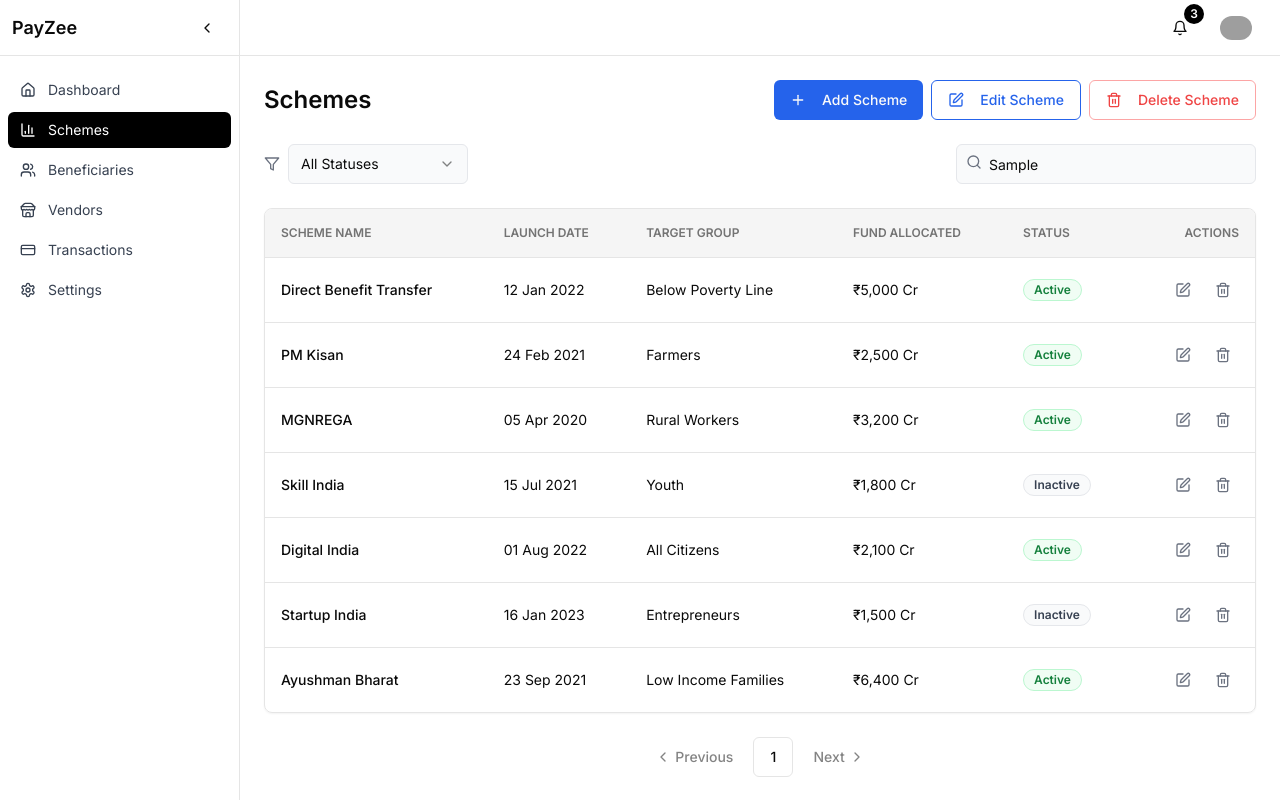
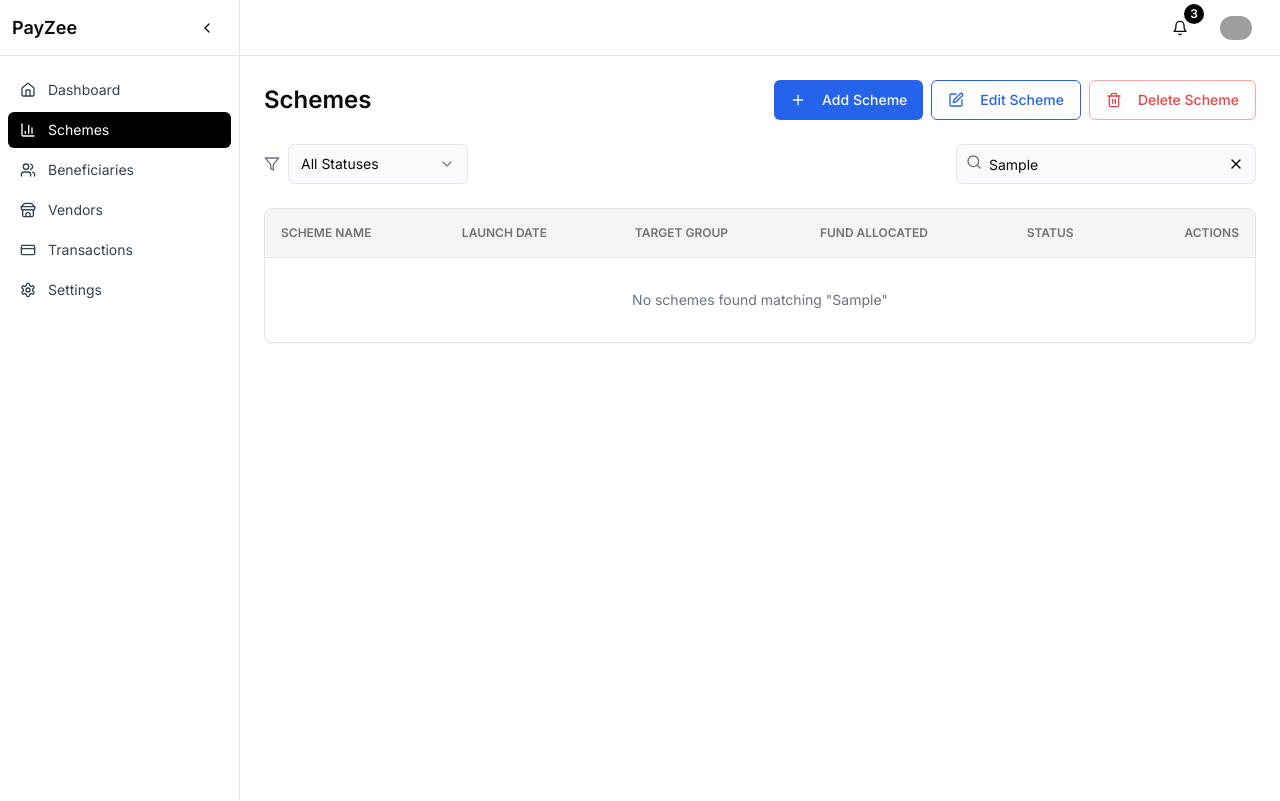
Before and after one commit to alfiyafatima09/payzee_website, a Next.js app: page /schemes in a window 1280 px wide. Both pictures are taken after typing "Sample" into the empty fields and a click on the button "Add Scheme". Built offline with nearby package versions, Linux system fonts and the light colour scheme; grey boxes are pictures that could not be loaded.

Commit message:
feat: add search to the

```diff
--- a/app/schemes/page.tsx
+++ b/app/schemes/page.tsx
@@ -53,6 +53,7 @@ export default function SchemesPage() {
   const [isCollapsed, setIsCollapsed] = useState(false)
   const [isMobileOpen, setIsMobileOpen] = useState(false)
   const [statusFilter, setStatusFilter] = useState("all")
+  const [searchQuery, setSearchQuery] = useState("")
   const [currentPage, setCurrentPage] = useState(1)
   const itemsPerPage = 10
 
@@ -199,12 +200,21 @@ export default function SchemesPage() {
       createdAt: "15 Sep 2021",
     },
   ]
+  // Filter schemes based on status and search query
+  const filteredSchemes = schemes
+    .filter((scheme) =>
+      statusFilter === "all" || scheme.status.toLowerCase() === statusFilter.toLowerCase())
+    .filter((scheme) => {
+      if (!searchQuery) return true;
 
-  // Filter schemes based on status
-  const filteredSchemes =
-    statusFilter === "all"
-      ? schemes
-      : schemes.filter((scheme) => scheme.status.toLowerCase() === statusFilter.toLowerCase())
+      const query = searchQuery.toLowerCase();
+      return (
+        scheme.name.toLowerCase().includes(query) ||
+        scheme.description.toLowerCase().includes(query) ||
+        scheme.targetGroup.toLowerCase().includes(query) ||
+        (scheme.eligibility.tags && scheme.eligibility.tags.some(tag => tag.toLowerCase().includes(query)))
+      );
+    });
 
   // Calculate pagination
   const totalPages = Math.ceil(filteredSchemes.length / itemsPerPage)
@@ -425,18 +435,34 @@ export default function SchemesPage() {
                   <SelectItem value="inactive">Inactive</SelectItem>
                 </SelectContent>
               </Select>
-            </div>
-            <div className="relative w-full sm:w-auto">
+            </div>            <div className="relative w-full sm:w-auto">
               <Search className="absolute left-2.5 top-2.5 h-4 w-4 text-gray-500" />
               <Input
                 type="search"
                 placeholder="Search Schemes..."
                 className="pl-8 w-full sm:w-[300px] bg-gray-50 border-gray-200"
+                value={searchQuery}
+                onChange={(e) => {
+                  setSearchQuery(e.target.value);
+                  setCurrentPage(1); // Reset to first page on search
+                }}
               />
+              {searchQuery && (
+                <Button
+                  variant="ghost"
+                  size="icon"
+                  className="absolute right-0 top-0 h-full"
+                  onClick={() => {
+                    setSearchQuery("");
+                    setCurrentPage(1);
+                  }}
+                >
+                  <X className="h-4 w-4" />
+                  <span className="sr-only">Clear search</span>
+                </Button>
+              )}
             </div>
-          </div>
-
-          {/* Schemes table */}
+          </div>          {/* Schemes table */}
           <div className="border rounded-lg shadow-sm overflow-hidden mb-6">
             <Table>
               <TableHeader className="bg-[#F5F5F5]">
@@ -448,10 +474,15 @@ export default function SchemesPage() {
                   <TableHead className="font-semibold text-xs uppercase">Status</TableHead>
                   <TableHead className="font-semibold text-xs uppercase text-right">Actions</TableHead>
                 </TableRow>
-              </TableHeader>
-              <TableBody>
-                {filteredSchemes.map((scheme) => (
-                  <TableRow
+              </TableHeader>              <TableBody>
+                {filteredSchemes.length === 0 ? (
+                  <TableRow>
+                    <TableCell colSpan={6} className="text-center py-8 text-gray-500">
+                      No schemes found{searchQuery ? ` matching "${searchQuery}"` : ''}
+                    </TableCell>
+                  </TableRow>
+                ) : (
+                  filteredSchemes.map((scheme) => (                  <TableRow
                     key={scheme.id}
                     className="hover:bg-[#EEEEEE] transition-colors cursor-pointer"
                     onClick={() => (window.location.href = `/schemes/${scheme.id}`)}
@@ -480,7 +511,7 @@ export default function SchemesPage() {
                           className="h-8 w-8 text-gray-500 hover:text-[#2563EB]"
                           onClick={(e) => {
                             e.stopPropagation()
-                            (window.location.href = `/schemes/${scheme.id}`)
+                            window.location.href = `/schemes/${scheme.id}`
                           }}
                         >
                           <Edit className="h-4 w-4" />
@@ -501,12 +532,11 @@ export default function SchemesPage() {
                       </div>
                     </TableCell>
                   </TableRow>
-                ))}
+                )))}
               </TableBody>
             </Table>
-          </div>
-
-          {/* Pagination */}
+          </div>          {/* Pagination - only show when there are results */}
+          {filteredSchemes.length > 0 && (
             <Pagination>
               <PaginationContent>
                 <PaginationItem>
@@ -549,6 +579,7 @@ export default function SchemesPage() {
                 </PaginationItem>
               </PaginationContent>
             </Pagination>
+          )}
         </main>
       </div>
     </div>
--- a/components/ui/table.tsx
+++ b/components/ui/table.tsx
@@ -11,7 +11,7 @@ const Table = React.forwardRef<
       ref={ref}
       className={cn("w-full caption-bottom text-sm", className)}
       {...props}
-    />
+    >{props.children}</table>
   </div>
 ))
 Table.displayName = "Table"
```
Lines whose indentation alone changed are shown as unchanged.
